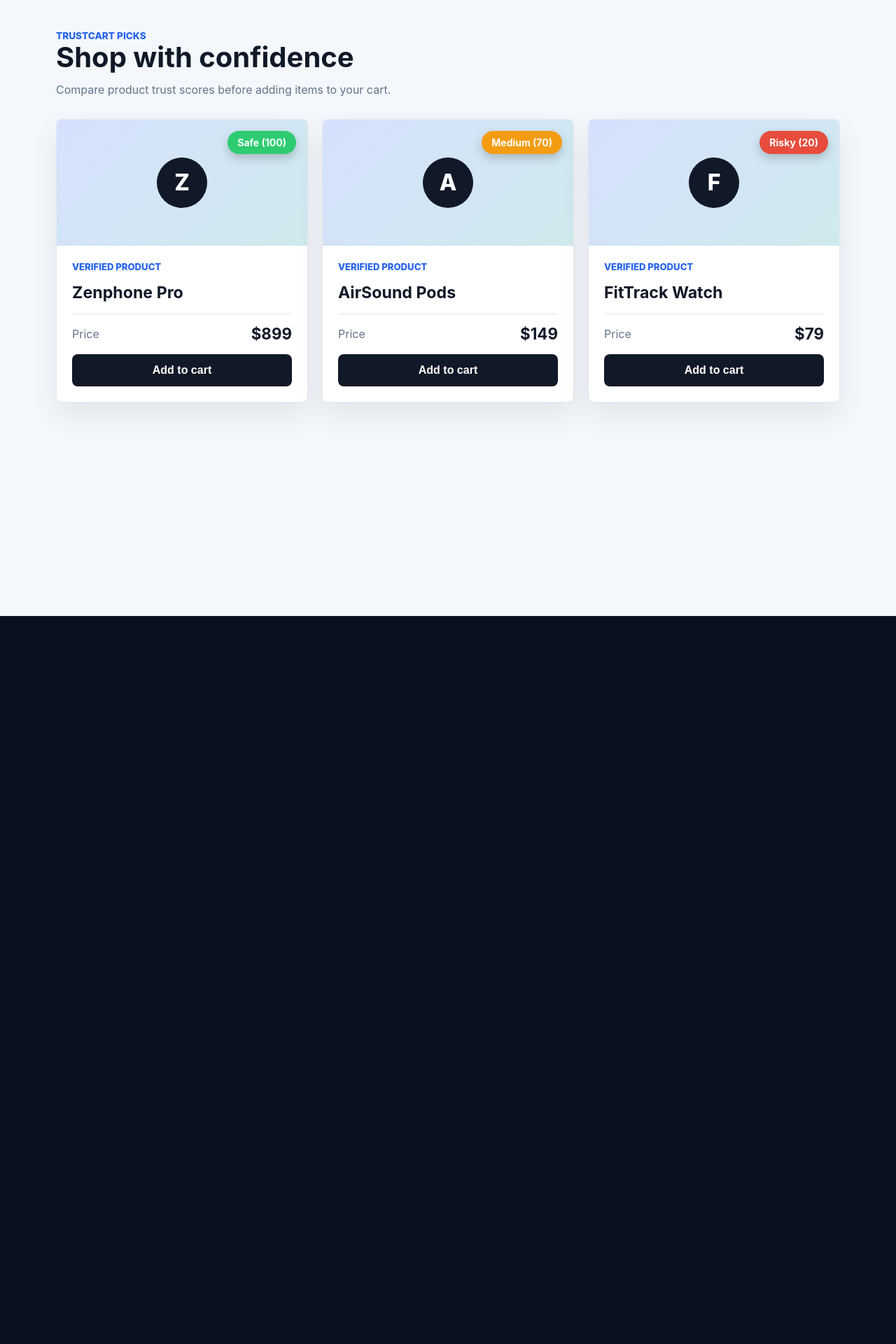
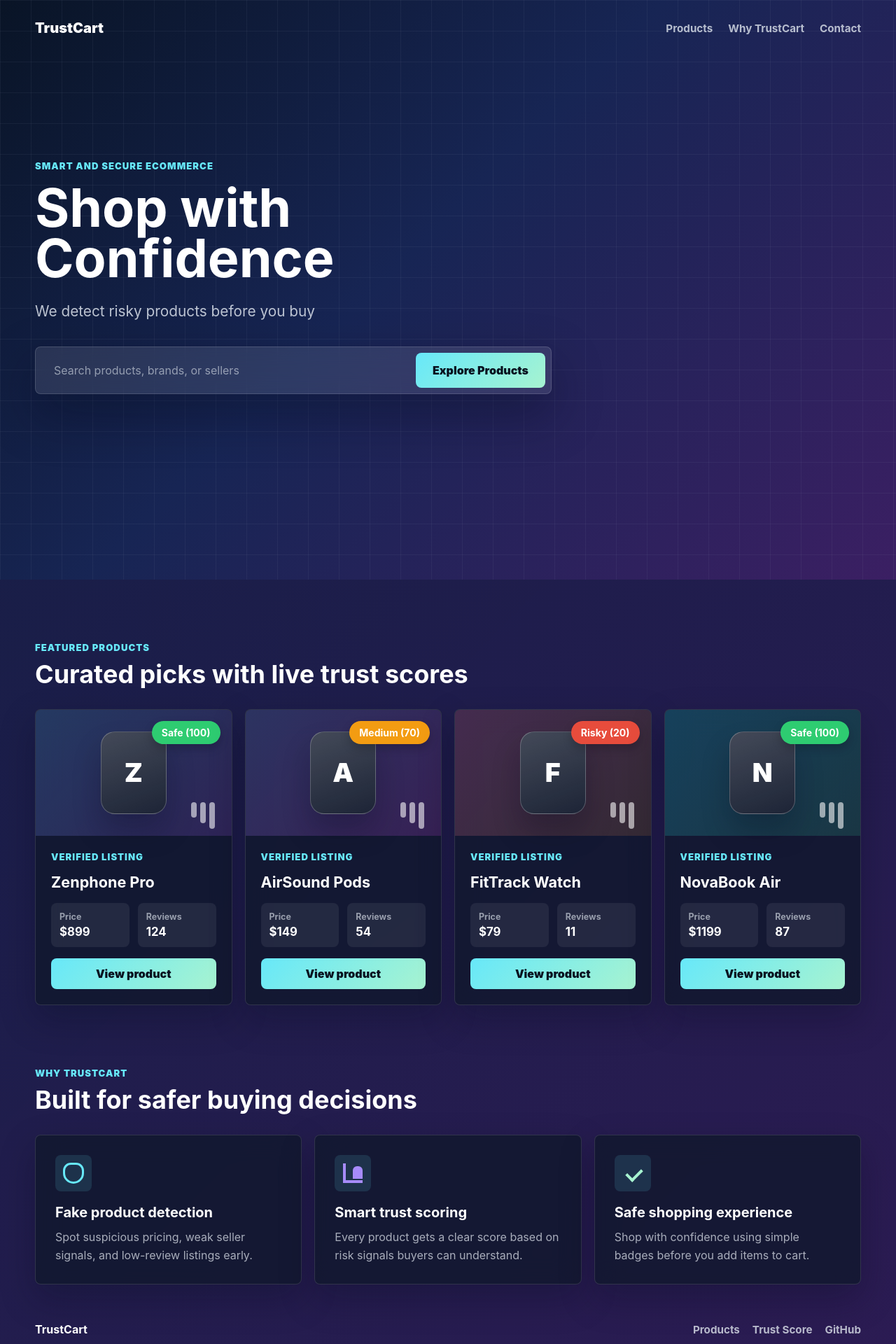
Before and after one commit to Karmansingh09/TrustCart, a React (Create React App) app in the folder client/: page / in a window 1280 px wide. Shown: the top 1920 px of the page at 70% size. Before the commit the page ends 880 px from the top, so only its background shows below. Built offline with nearby package versions, Linux system fonts and the light colour scheme.

Commit message:
Create premium TrustCart homepage

```diff
--- a/client/src/App.css
+++ b/client/src/App.css
@@ -1,157 +1,435 @@
 .App {
   min-height: 100vh;
-  padding: 40px 24px;
-  background: #f4f7fb;
+  color: #f8fafc;
+  background:
+    linear-gradient(135deg, rgba(20, 31, 70, 0.96), rgba(45, 28, 86, 0.94)),
+    linear-gradient(180deg, #07111f 0%, #0b1020 100%);
 }
 
-.products-section {
-  width: min(1120px, 100%);
+.hero-section {
+  min-height: 88vh;
+  padding: 28px 24px 96px;
+  background:
+    linear-gradient(rgba(148, 163, 184, 0.08) 1px, transparent 1px),
+    linear-gradient(90deg, rgba(148, 163, 184, 0.08) 1px, transparent 1px),
+    linear-gradient(135deg, #091426 0%, #172554 45%, #3b1f63 100%);
+  background-size: 44px 44px, 44px 44px, auto;
+}
+
+.navbar,
+.hero-content,
+.page-section,
+.footer {
+  width: min(1180px, 100%);
   margin: 0 auto;
 }
 
-.section-header {
-  max-width: 620px;
-  margin-bottom: 28px;
+.navbar {
+  display: flex;
+  align-items: center;
+  justify-content: space-between;
+  gap: 24px;
 }
 
-.eyebrow {
-  color: #2563eb;
-  font-size: 0.85rem;
-  font-weight: 800;
+.brand {
+  color: #ffffff;
+  font-size: 1.25rem;
+  font-weight: 900;
+  text-decoration: none;
+}
+
+.nav-links {
+  display: flex;
+  align-items: center;
+  gap: 22px;
+}
+
+.nav-links a,
+.footer-links a {
+  color: rgba(226, 232, 240, 0.78);
+  font-size: 0.95rem;
+  font-weight: 700;
+  text-decoration: none;
+  transition: color 160ms ease;
+}
+
+.nav-links a:hover,
+.footer-links a:hover {
+  color: #ffffff;
+}
+
+.hero-content {
+  display: flex;
+  flex-direction: column;
+  align-items: flex-start;
+  justify-content: center;
+  min-height: 68vh;
+  padding-top: 72px;
+}
+
+.hero-kicker,
+.section-kicker,
+.product-label {
+  color: #67e8f9;
+  font-size: 0.82rem;
+  font-weight: 900;
+  letter-spacing: 0.08em;
   text-transform: uppercase;
 }
 
-.section-header h1 {
-  margin: 0;
-  color: #111827;
-  font-size: 2.5rem;
-  line-height: 1.1;
+.hero-content h1 {
+  max-width: 760px;
+  margin: 16px 0 0;
+  color: #ffffff;
+  font-size: 4.7rem;
+  line-height: 0.96;
 }
 
-.section-header p {
-  margin: 12px 0 0;
-  color: #64748b;
-  font-size: 1rem;
+.hero-content p {
+  max-width: 560px;
+  margin: 22px 0 0;
+  color: rgba(226, 232, 240, 0.82);
+  font-size: 1.3rem;
   line-height: 1.6;
 }
 
-.products-grid {
+.search-panel {
+  display: flex;
+  width: min(720px, 100%);
+  margin-top: 34px;
+  padding: 8px;
+  border: 1px solid rgba(255, 255, 255, 0.14);
+  border-radius: 8px;
+  background: rgba(255, 255, 255, 0.1);
+  box-shadow: 0 28px 70px rgba(2, 6, 23, 0.35);
+  backdrop-filter: blur(16px);
+}
+
+.search-panel input {
+  flex: 1;
+  min-width: 0;
+  border: 0;
+  outline: 0;
+  padding: 0 18px;
+  color: #ffffff;
+  background: transparent;
+  font: inherit;
+}
+
+.search-panel input::placeholder {
+  color: rgba(226, 232, 240, 0.58);
+}
+
+.search-panel button,
+.product-button {
+  border: 0;
+  border-radius: 8px;
+  color: #08111f;
+  background: linear-gradient(135deg, #67e8f9, #a7f3d0);
+  font: inherit;
+  font-weight: 900;
+  cursor: pointer;
+  transition: box-shadow 180ms ease, transform 180ms ease;
+}
+
+.search-panel button {
+  min-height: 50px;
+  padding: 0 24px;
+}
+
+.search-panel button:hover,
+.product-button:hover {
+  transform: translateY(-2px);
+  box-shadow: 0 18px 36px rgba(103, 232, 249, 0.24);
+}
+
+.page-section {
+  padding: 86px 24px 0;
+}
+
+.section-heading {
+  max-width: 680px;
+  margin-bottom: 30px;
+}
+
+.section-heading h2 {
+  margin: 10px 0 0;
+  color: #ffffff;
+  font-size: 2.25rem;
+  line-height: 1.08;
+}
+
+.products-grid,
+.features-grid {
   display: grid;
-  grid-template-columns: repeat(3, minmax(0, 1fr));
-  gap: 20px;
+  grid-template-columns: repeat(4, minmax(0, 1fr));
+  gap: 18px;
+}
+
+.product-card,
+.feature-card {
+  border: 1px solid rgba(255, 255, 255, 0.12);
+  border-radius: 8px;
+  background: rgba(15, 23, 42, 0.74);
+  box-shadow: 0 20px 50px rgba(2, 6, 23, 0.26);
+  backdrop-filter: blur(18px);
 }
 
 .product-card {
   position: relative;
-  display: flex;
-  flex-direction: column;
-  min-height: 390px;
   overflow: hidden;
-  border: 1px solid #e2e8f0;
-  border-radius: 8px;
-  background: #ffffff;
-  box-shadow: 0 18px 40px rgba(15, 23, 42, 0.08);
+  transition: box-shadow 180ms ease, transform 180ms ease, border-color 180ms ease;
 }
 
-.product-image {
+.product-card:hover {
+  border-color: rgba(103, 232, 249, 0.38);
+  transform: translateY(-8px) scale(1.02);
+  box-shadow: 0 28px 70px rgba(2, 6, 23, 0.42);
+}
+
+.product-visual {
   display: grid;
   place-items: center;
   min-height: 180px;
-  background:
-    linear-gradient(135deg, rgba(37, 99, 235, 0.12), rgba(16, 185, 129, 0.14)),
-    #eef2ff;
+  background: linear-gradient(135deg, rgba(96, 165, 250, 0.24), rgba(168, 85, 247, 0.18));
 }
 
-.product-image span {
+.product-visual.violet {
+  background: linear-gradient(135deg, rgba(129, 140, 248, 0.24), rgba(217, 70, 239, 0.18));
+}
+
+.product-visual.pink {
+  background: linear-gradient(135deg, rgba(244, 114, 182, 0.22), rgba(251, 146, 60, 0.14));
+}
+
+.product-visual.cyan {
+  background: linear-gradient(135deg, rgba(34, 211, 238, 0.22), rgba(52, 211, 153, 0.16));
+}
+
+.product-device {
   display: grid;
   place-items: center;
-  width: 72px;
-  height: 72px;
-  border-radius: 50%;
+  width: 92px;
+  height: 116px;
+  border: 1px solid rgba(255, 255, 255, 0.24);
+  border-radius: 20px;
   color: #ffffff;
-  background: #111827;
-  font-size: 2rem;
-  font-weight: 800;
+  background:
+    linear-gradient(160deg, rgba(255, 255, 255, 0.22), rgba(255, 255, 255, 0.06)),
+    #0f172a;
+  box-shadow: 0 24px 40px rgba(2, 6, 23, 0.24);
+}
+
+.product-device span {
+  font-size: 2.35rem;
+  font-weight: 900;
+}
+
+.signal-row {
+  position: absolute;
+  top: 132px;
+  right: 24px;
+  display: flex;
+  gap: 5px;
+}
+
+.signal-row span {
+  width: 8px;
+  height: 22px;
+  border-radius: 999px;
+  background: rgba(255, 255, 255, 0.58);
+}
+
+.signal-row span:nth-child(2) {
+  height: 30px;
+}
+
+.signal-row span:nth-child(3) {
+  height: 38px;
 }
 
 .product-info {
   display: flex;
-  flex: 1;
   flex-direction: column;
   gap: 16px;
   padding: 22px;
 }
 
-.product-category {
+.product-info h3 {
   margin: 0;
-  color: #2563eb;
-  font-size: 0.82rem;
-  font-weight: 800;
-  text-transform: uppercase;
-}
-
-.product-info h2 {
-  margin: 0;
-  color: #111827;
-  font-size: 1.45rem;
+  color: #ffffff;
+  font-size: 1.35rem;
   line-height: 1.2;
 }
 
-.price-row {
+.product-meta {
+  display: grid;
+  grid-template-columns: repeat(2, minmax(0, 1fr));
+  gap: 12px;
+}
+
+.product-meta div {
+  padding: 12px;
+  border-radius: 8px;
+  background: rgba(255, 255, 255, 0.07);
+}
+
+.product-meta span {
+  display: block;
+  color: rgba(226, 232, 240, 0.62);
+  font-size: 0.78rem;
+  font-weight: 700;
+}
+
+.product-meta strong {
+  display: block;
+  margin-top: 4px;
+  color: #ffffff;
+  font-size: 1.05rem;
+}
+
+.product-button {
+  min-height: 44px;
+}
+
+.features-grid {
+  grid-template-columns: repeat(3, minmax(0, 1fr));
+}
+
+.feature-card {
+  padding: 28px;
+  transition: transform 180ms ease, border-color 180ms ease;
+}
+
+.feature-card:hover {
+  border-color: rgba(167, 243, 208, 0.34);
+  transform: translateY(-6px);
+}
+
+.feature-icon {
+  display: grid;
+  place-items: center;
+  width: 52px;
+  height: 52px;
+  border-radius: 8px;
+  background: rgba(103, 232, 249, 0.12);
+}
+
+.feature-icon span {
+  position: relative;
+  width: 24px;
+  height: 24px;
+}
+
+.feature-icon.shield span {
+  border: 3px solid #67e8f9;
+  border-radius: 12px 12px 16px 16px;
+}
+
+.feature-icon.score span {
+  border-left: 4px solid #a78bfa;
+  border-bottom: 4px solid #a78bfa;
+}
+
+.feature-icon.score span::after {
+  content: '';
+  position: absolute;
+  right: 0;
+  bottom: 2px;
+  width: 14px;
+  height: 18px;
+  border-radius: 6px 6px 0 0;
+  background: #a78bfa;
+}
+
+.feature-icon.check span::before {
+  content: '';
+  position: absolute;
+  left: 3px;
+  top: 5px;
+  width: 18px;
+  height: 10px;
+  border-left: 4px solid #a7f3d0;
+  border-bottom: 4px solid #a7f3d0;
+  transform: rotate(-45deg);
+}
+
+.feature-card h3 {
+  margin: 18px 0 0;
+  color: #ffffff;
+  font-size: 1.25rem;
+}
+
+.feature-card p {
+  margin: 10px 0 0;
+  color: rgba(226, 232, 240, 0.72);
+  line-height: 1.65;
+}
+
+.footer {
   display: flex;
   align-items: center;
   justify-content: space-between;
-  gap: 12px;
-  padding-top: 14px;
-  border-top: 1px solid #e2e8f0;
-  color: #64748b;
+  gap: 20px;
+  padding: 54px 24px 34px;
+  color: rgba(226, 232, 240, 0.78);
 }
 
-.price-row strong {
-  color: #111827;
-  font-size: 1.4rem;
+.footer strong {
+  color: #ffffff;
 }
 
-.cart-button {
-  width: 100%;
-  min-height: 46px;
-  margin-top: auto;
-  border: 0;
-  border-radius: 8px;
-  color: #ffffff;
-  background: #111827;
-  font-size: 1rem;
-  font-weight: 800;
-  cursor: pointer;
-  transition: background-color 160ms ease, transform 160ms ease;
+.footer-links {
+  display: flex;
+  gap: 18px;
 }
 
-.cart-button:hover {
-  background: #2563eb;
-  transform: translateY(-1px);
-}
-
-.cart-button:focus-visible {
-  outline: 3px solid rgba(37, 99, 235, 0.25);
-  outline-offset: 3px;
-}
-
-@media (max-width: 860px) {
-  .App {
-    padding: 28px 18px;
+@media (max-width: 980px) {
+  .hero-content h1 {
+    font-size: 3.6rem;
   }
 
   .products-grid {
     grid-template-columns: repeat(2, minmax(0, 1fr));
   }
-
-  .section-header h1 {
-    font-size: 2rem;
-  }
 }
 
-@media (max-width: 560px) {
-  .products-grid {
+@media (max-width: 720px) {
+  .navbar,
+  .footer {
+    align-items: flex-start;
+    flex-direction: column;
+  }
+
+  .nav-links,
+  .footer-links {
+    flex-wrap: wrap;
+  }
+
+  .hero-section {
+    min-height: auto;
+    padding-bottom: 72px;
+  }
+
+  .hero-content {
+    min-height: auto;
+  }
+
+  .hero-content h1 {
+    font-size: 3rem;
+  }
+
+  .search-panel {
+    flex-direction: column;
+    gap: 8px;
+  }
+
+  .search-panel input {
+    min-height: 48px;
+  }
+
+  .products-grid,
+  .features-grid {
     grid-template-columns: 1fr;
   }
 }
--- a/client/src/App.js
+++ b/client/src/App.js
@@ -2,7 +2,6 @@ import './App.css';
 import TrustBadge from './components/TrustBadge';
 import calculateTrustScore from './utils/calculateTrustScore';
 
-function App() {
 const products = [
   {
     id: 1,
@@ -11,6 +10,7 @@ function App() {
     averagePrice: 950,
     sellerRating: 4.8,
     reviews: 124,
+    accent: 'blue',
   },
   {
     id: 2,
@@ -19,6 +19,7 @@ function App() {
     averagePrice: 190,
     sellerRating: 2.8,
     reviews: 54,
+    accent: 'violet',
   },
   {
     id: 3,
@@ -27,48 +28,177 @@ function App() {
     averagePrice: 180,
     sellerRating: 2.4,
     reviews: 11,
+    accent: 'pink',
+  },
+  {
+    id: 4,
+    name: 'NovaBook Air',
+    price: 1199,
+    averagePrice: 1250,
+    sellerRating: 4.6,
+    reviews: 87,
+    accent: 'cyan',
   },
 ];
 
+const features = [
+  {
+    icon: 'shield',
+    title: 'Fake product detection',
+    description: 'Spot suspicious pricing, weak seller signals, and low-review listings early.',
+  },
+  {
+    icon: 'score',
+    title: 'Smart trust scoring',
+    description: 'Every product gets a clear score based on risk signals buyers can understand.',
+  },
+  {
+    icon: 'check',
+    title: 'Safe shopping experience',
+    description: 'Shop with confidence using simple badges before you add items to cart.',
+  },
+];
+
+function HeroSection() {
   return (
-    <main className="App">
-      <section className="products-section" aria-label="TrustCart products">
-        <div className="section-header">
-          <span className="eyebrow">TrustCart picks</span>
-          <h1>Shop with confidence</h1>
-          <p>Compare product trust scores before adding items to your cart.</p>
+    <section className="hero-section">
+      <nav className="navbar" aria-label="Main navigation">
+        <a className="brand" href="/">
+          TrustCart
+        </a>
+        <div className="nav-links">
+          <a href="#products">Products</a>
+          <a href="#why-trustcart">Why TrustCart</a>
+          <a href="#footer">Contact</a>
         </div>
+      </nav>
 
-        <div className="products-grid">
-          {products.map((product) => {
+      <div className="hero-content">
+        <span className="hero-kicker">Smart and secure ecommerce</span>
+        <h1>Shop with Confidence</h1>
+        <p>We detect risky products before you buy</p>
+
+        <form className="search-panel" aria-label="Product search" onSubmit={(event) => event.preventDefault()}>
+          <input type="search" placeholder="Search products, brands, or sellers" />
+          <button type="submit">Explore Products</button>
+        </form>
+      </div>
+    </section>
+  );
+}
+
+function ProductVisual({ product }) {
+  return (
+    <div className={`product-visual ${product.accent}`} aria-hidden="true">
+      <div className="product-device">
+        <span>{product.name.charAt(0)}</span>
+      </div>
+      <div className="signal-row">
+        <span />
+        <span />
+        <span />
+      </div>
+    </div>
+  );
+}
+
+function ProductCard({ product }) {
   const trustScore = calculateTrustScore(product);
 
   return (
-              <article className="product-card" key={product.id}>
+    <article className="product-card">
       <TrustBadge trustScore={trustScore} />
-
-                <div className="product-image" aria-hidden="true">
-                  <span>{product.name.charAt(0)}</span>
-                </div>
+      <ProductVisual product={product} />
 
       <div className="product-info">
-                  <p className="product-category">Verified product</p>
-                  <h2>{product.name}</h2>
+        <span className="product-label">Verified listing</span>
+        <h3>{product.name}</h3>
 
-                  <div className="price-row">
+        <div className="product-meta">
+          <div>
             <span>Price</span>
             <strong>${product.price}</strong>
           </div>
+          <div>
+            <span>Reviews</span>
+            <strong>{product.reviews}</strong>
+          </div>
+        </div>
 
-                  <button className="cart-button" type="button">
-                    Add to cart
+        <button className="product-button" type="button">
+          View product
         </button>
       </div>
     </article>
   );
-          })}
+}
+
+function FeaturedProducts() {
+  return (
+    <section className="page-section" id="products">
+      <div className="section-heading">
+        <span className="section-kicker">Featured products</span>
+        <h2>Curated picks with live trust scores</h2>
+      </div>
+
+      <div className="products-grid">
+        {products.map((product) => (
+          <ProductCard product={product} key={product.id} />
+        ))}
       </div>
     </section>
+  );
+}
+
+function FeatureIcon({ type }) {
+  return (
+    <span className={`feature-icon ${type}`} aria-hidden="true">
+      <span />
+    </span>
+  );
+}
+
+function WhyTrustCart() {
+  return (
+    <section className="page-section" id="why-trustcart">
+      <div className="section-heading">
+        <span className="section-kicker">Why TrustCart</span>
+        <h2>Built for safer buying decisions</h2>
+      </div>
+
+      <div className="features-grid">
+        {features.map((feature) => (
+          <article className="feature-card" key={feature.title}>
+            <FeatureIcon type={feature.icon} />
+            <h3>{feature.title}</h3>
+            <p>{feature.description}</p>
+          </article>
+        ))}
+      </div>
+    </section>
+  );
+}
+
+function Footer() {
+  return (
+    <footer className="footer" id="footer">
+      <strong>TrustCart</strong>
+      <div className="footer-links">
+        <a href="#products">Products</a>
+        <a href="#why-trustcart">Trust Score</a>
+        <a href="/">GitHub</a>
+      </div>
+    </footer>
+  );
+}
+
+function App() {
+  return (
+    <main className="App">
+      <HeroSection />
+      <FeaturedProducts />
+      <WhyTrustCart />
+      <Footer />
     </main>
   );
 }
```
Also changed, not shown: 1 other file (tests, documents, lock files or other folders). Lines whose indentation alone changed are shown as unchanged.
